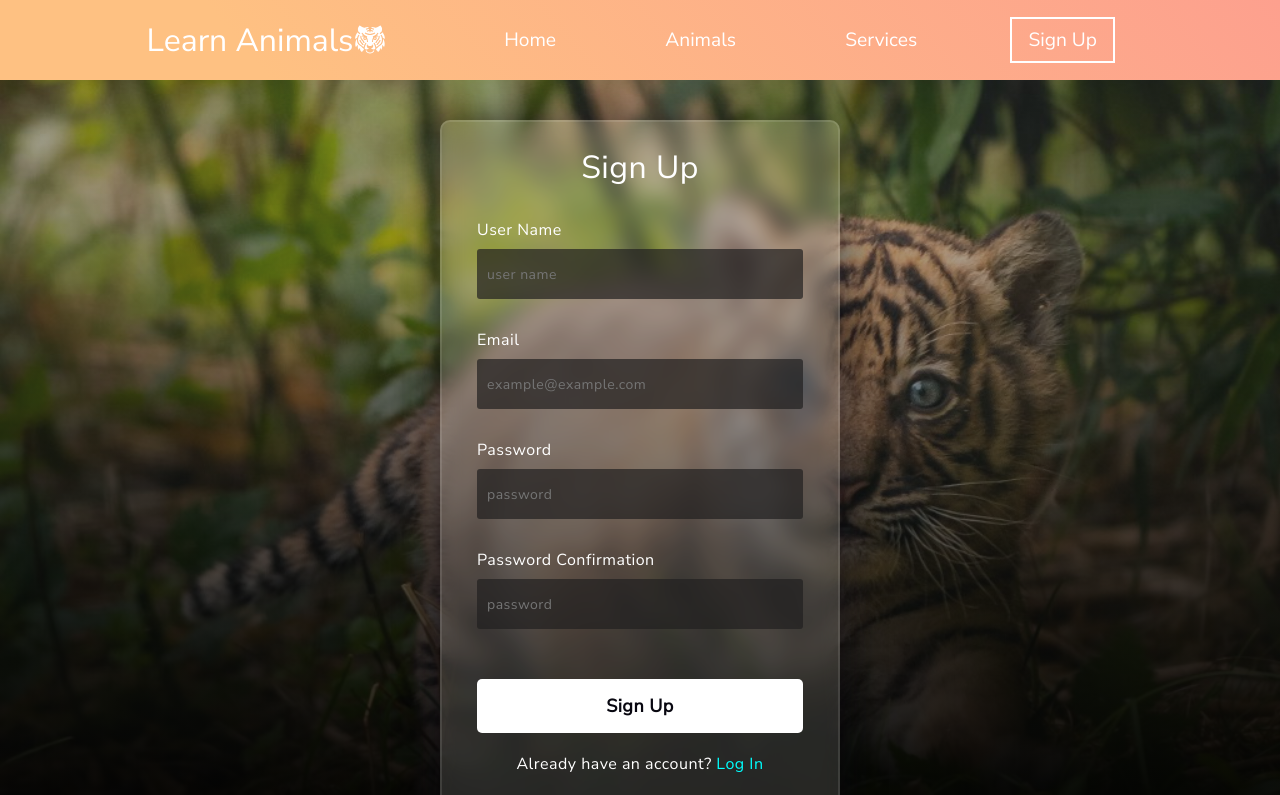
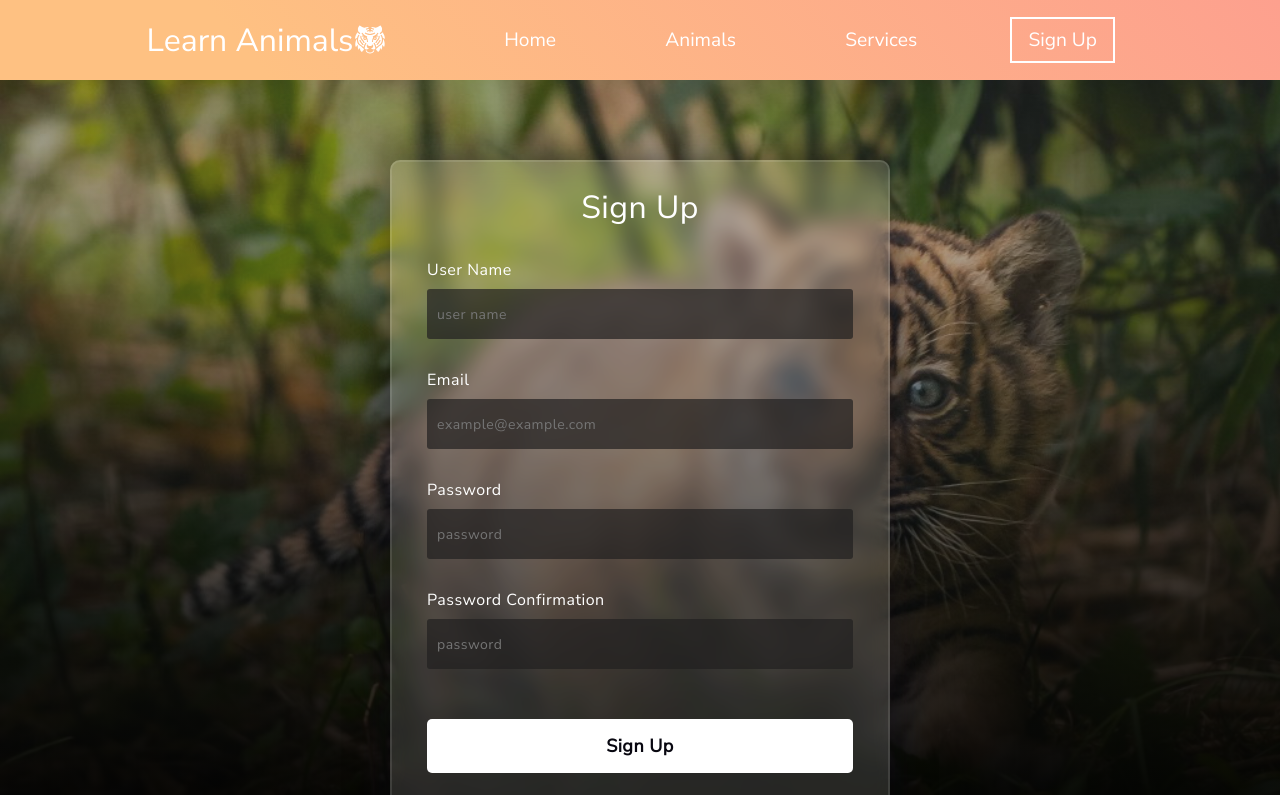
Before and after one commit to Aaron-Lin-74/learn-animal-mern-project, a React (Create React App) app in the folder client/: page /sign-up in a window 1280 px wide. Shown: the top 795 px of the page. Built offline with nearby package versions, Linux system fonts and the light colour scheme; a web font is replaced by a local one.

Commit message:
Update style

```diff
--- a/client/src/App.css
+++ b/client/src/App.css
@@ -21,6 +21,9 @@ body {
 }
 
 .home,
+.animals {
+  min-width: 320px;
+}
 .services,
 .products,
 .login,
@@ -36,6 +39,7 @@ body {
   height: 90vh;
   align-items: center;
   justify-content: center;
+  min-width: 320px;
 }
 
 .services,
--- a/client/src/components/AnimalType.css
+++ b/client/src/components/AnimalType.css
@@ -127,6 +127,7 @@
   .animal-img-container {
     width: 100%;
     height: 45vw;
+    min-height: 200px;
   }
   .animal-info {
     width: 100%;
--- a/client/src/components/Gallery.css
+++ b/client/src/components/Gallery.css
@@ -37,6 +37,8 @@
   object-position: top;
   object-fit: cover;
   height: 20vh;
+  /* add min height to better fit landscape */
+  min-height: 300px;
   /* remove the extra space at the bottom */
   display: block;
 }
--- a/client/src/components/LoginSignUpForm.css
+++ b/client/src/components/LoginSignUpForm.css
@@ -3,6 +3,8 @@
   width: 100%;
   height: 100vh;
   position: relative;
+  overflow: auto;
+  min-width: 320px;
 }
 .sign-up-flex,
 .login-flex {
@@ -10,6 +12,8 @@
   flex-direction: column;
   justify-content: center;
   align-items: center;
+  top: 80px;
+  position: absolute;
 }
 .sign-up-error,
 .login-error {
@@ -24,7 +28,7 @@
 }
 .sign-up-form {
   height: 720px;
-  width: 400px;
+  width: clamp(320px, 50vw, 500px);
   border-radius: 10px;
   background-color: rgba(255, 255, 255, 0.13);
   backdrop-filter: blur(10px);
@@ -34,7 +38,7 @@
 }
 .login-form {
   height: 480px;
-  width: 400px;
+  width: clamp(320px, 50vw, 500px);
   background-color: rgba(255, 255, 255, 0.13);
   /* center the element vertically/horizontally */
   /*position: absolute;
@@ -114,3 +118,10 @@
   text-decoration: none;
   color: aqua;
 }
+
+@media only screen and (min-width: 960px) {
+  .sign-up-form,
+  .login-form {
+    width: 500px;
+  }
+}
--- a/client/src/components/Reviews.css
+++ b/client/src/components/Reviews.css
@@ -14,6 +14,7 @@
   margin: 0 auto;
   margin-top: 4rem;
   width: 80vw;
+  min-width: 320px;
   /* have to have a height as the articles are absolute*/
   height: 450px;
   max-width: 800px;
```
